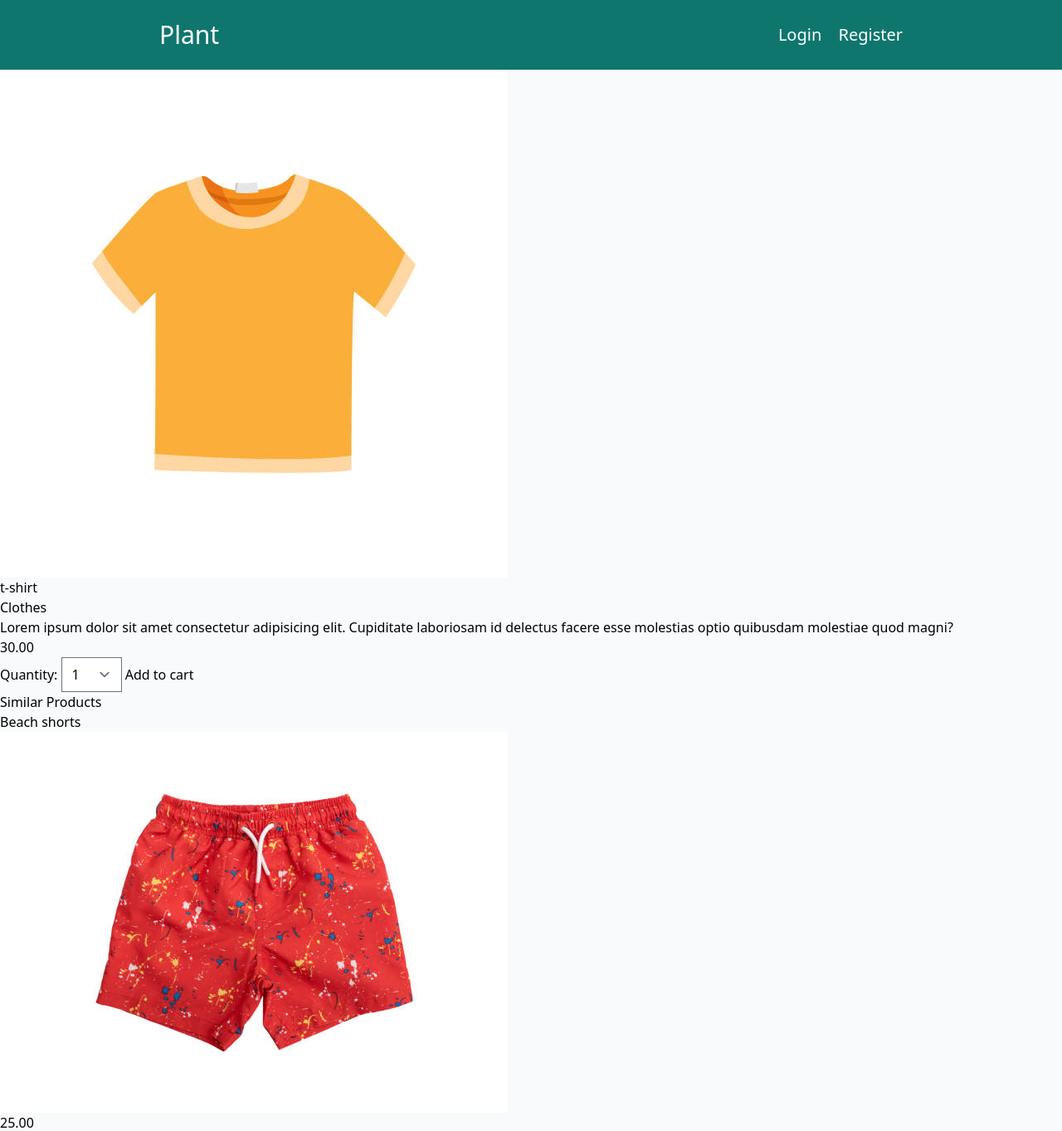
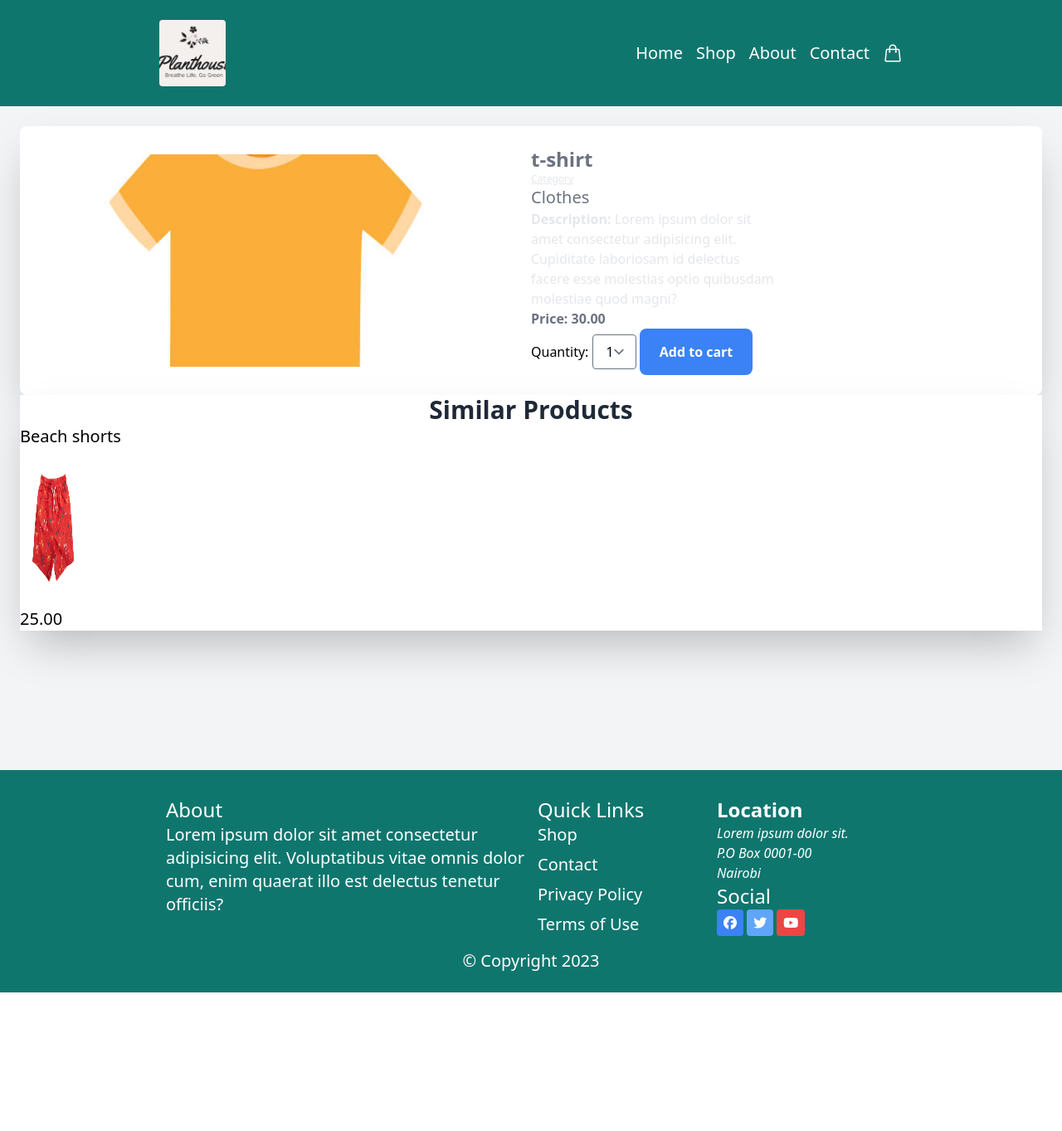
Before and after one commit to zablon-oigo/shop, a Django app: a page that uses templates/base.html in a window 1280 px wide. Shown: the top 1363 px of the page at 83% size. After the commit the page ends 1196 px from the top, so only its background shows below. Run offline with Django 4.2, Linux system fonts and the light colour scheme; data comes from the database, SQL or seed files in the repository; both versions use the stored data as it was after the commit; style sheets or scripts are compiled from the project's sources; some libraries are stand-ins or nearby versions.

Commit message:
changing max with on details page

```diff
--- a/cart/forms.py
+++ b/cart/forms.py
@@ -3,5 +3,6 @@
 PRODUCT_QUANTITY_CHOICES=[(i,str(i)) for i in range(1,21)]
 
 class CartAddProductForm(forms.Form):
-    quantity=forms.TypedChoiceField(choices=PRODUCT_QUANTITY_CHOICES, coerce=int)
+    quantity=forms.TypedChoiceField(choices=PRODUCT_QUANTITY_CHOICES, coerce=int,
+                                    widget=forms.Select(attrs={'class': 'border rounded px-4 py-2'}))
     override=forms.BooleanField(required=False,initial=False, widget=forms.HiddenInput)
--- a/templates/base.html
+++ b/templates/base.html
@@ -1,17 +1,19 @@
-{% load static %}
+{% load static tailwind_tags %}
 <!DOCTYPE html>
 <html lang="en">
 <head>
     <meta charset="UTF-8">
     <meta name="viewport" content="width=device-width, initial-scale=1.0">
     <title>{% block title %}{% endblock %} | Shop</title>
-    <link rel="stylesheet" href="{% static 'css/style.css' %}">
+    {% tailwind_css %}
 </head>
 <body class="bg-slate-50">
  <header class="bg-teal-700 p-6 sticky z-10 text-white">
        <nav class="max-w-4xl mx-auto flex items-center justify-between">
-        <a href="{% url 'shop:page_view' %}" class="text-3xl text-white">Plant</a>
-      <div class="space-x-4">
+        <a href="{% url 'shop:page_view' %}" class="text-3xl text-white">
+          <img src="{% static 'image/logo.png' %}" class="h-20 w-20 object-center object-cover rounded">
+        </a>
+      <div class="space-x-4 flex items-center justify-between">
         {% if request.user.is_authenticated %}
     <a href="{% url 'accounts:logout' %}" class="text-xl">Logout</a>
     <a class="text-xl">
@@ -32,8 +34,16 @@
       {% endwith %}
   </a>
     {% else %}
-    <a href="{% url 'accounts:login' %}" class="text-xl">Login</a>
-    <a href="{% url 'accounts:register' %}" class="text-xl">Register</a>
+    <a href="" class="text-xl">Home</a>
+    <a href="" class="text-xl">Shop</a>
+    <a href="" class="text-xl">About</a>
+    <a href="" class="text-xl">Contact</a>
+    <a href="" class="text-xl"><span>
+      <svg xmlns="http://www.w3.org/2000/svg" fill="none" viewBox="0 0 24 24" stroke-width="1.5" stroke="currentColor" class="w-6 h-6">
+        <path stroke-linecap="round" stroke-linejoin="round" d="M15.75 10.5V6a3.75 3.75 0 10-7.5 0v4.5m11.356-1.993l1.263 12c.07.665-.45 1.243-1.119 1.243H4.25a1.125 1.125 0 01-1.12-1.243l1.264-12A1.125 1.125 0 015.513 7.5h12.974c.576 0 1.059.435 1.119 1.007zM8.625 10.5a.375.375 0 11-.75 0 .375.375 0 01.75 0zm7.5 0a.375.375 0 11-.75 0 .375.375 0 01.75 0z" />
+      </svg>
+    </span>
+  </a>
     {% endif %}
       </div>
 
--- a/templates/shop/detail.html
+++ b/templates/shop/detail.html
@@ -5,25 +5,45 @@
 {% endblock %}
 
 {% block content %}
-    <img src="{% if product.image %}{{product.image.url}}{% endif %}" alt="" class="">
-    <p>{{product.name}}</p>
-    <p><a href="{{product.category.get_absolute_url}}">{{product.category}}</a></p>
+<div class="max-w-5xl mx-auto bg-gray-100 h-screen p-6">
+      <div class=" bg-white shadow-2xl rounded-lg">
+        <div class="w-full flex items-center justify-between flex-col sm:flex-row">
+           <div class="w-full sm:w-1/2 ">
+            <img src="{% if product.image %}{{product.image.url}}{% endif %}" alt="" class="w-full object-center object-cover h-64 rounded-lg">
+           </div>
+           <div class="w-full sm:w-1/2 m-6">
+            <p class="text-2xl text-gray-500 font-semibold">{{product.name}}</p>
+            <p class="text-xs text-gray-200 underline">Category</p>
+            <p class="text-xl font-medium text-gray-500"><a href="{{product.category.get_absolute_url}}">{{product.category}}</a></p>
             {% if product.description %}
-    <p>{{product.description }}</p>
+            <p class="text-gray-200 font-light sm:w-1/2 w-full"><span class="font-semibold">Description:</span> {{product.description }}</p>
             {% endif %}
-    <p>{{product.price}}</p>
+            <p class="text-gray-500 font-semibold">Price: {{product.price}}</p>
             <form action="{% url 'cart:cart_add' product.id %}" method="post">
                 {% csrf_token %}
                 {{cart_product_form}}
-        <input type="submit" value="Add to cart">
+                <input type="submit" value="Add to cart" class="bg-blue-500 rounded-lg px-6 py-4 hover:bg-blue-700 text-white font-semibold">
             </form>
+           </div>
+
+        </div>
+
+      </div>
+      <div class="bg-white shadow-2xl mx-auto">
+        <h2 class="text-3xl text-center font-semibold text-gray-800">Similar Products</h2>
+        <div class="grid sm:grid-cols-3 gap-3 grid-rows-1  place-content-center">
+            {% for item in  related_products %}
+            <a href="{{item.get_absolute_url}}" class="">
+               <p class="text-xl"> {{item.name}}</p>
+                <img src="{{item.image.url}}" class="w-20 h-48">
+                <p class="text-xl">{{item.price}}</p>
+            </a></p>
+
+            {% endfor %}
+        </div>
+
+        </div>
+      </div>
 
 
-<h2 class="">Similar Products</h2>
-{% for item in  related_products %}
-<p>
-    <a href="{{item.get_absolute_url}}" class="">{{item.name}}</a></p>
-<img src="{{item.image.url}}" alt="">
-<p>{{item.price}}</p>
-{% endfor %}
 {% endblock %}
--- a/templates/shop/land.html
+++ b/templates/shop/land.html
@@ -8,7 +8,7 @@
       <div class="container mx-auto h-full sm:p-10">
         <header class="container px-4 lg:flex mt-10 items-center h-full lg:mt-0">
           <div class="w-full">
-            <h1 class="text-4xl lg:text-6xl font-bold">Find your <span class="text-green-700">greeny</span> stuff for your room</h1>
+            <h1 class="text-4xl lg:text-6xl font-bold">Breathe Life, Go <span class="text-green-700">green</span> </h1>
             <div class="w-20 h-2 bg-green-700 my-4"></div>
             <p class="text-xl mb-10">Lorem ipsum dolor sit amet consectetur adipisicing elit. Recusandae maiores neque eaque ea odit placeat, tenetur illum distinctio nulla voluptatum a corrupti beatae tempora aperiam quia id aliquam possimus aut.</p>
             <a  href="{% url 'shop:list' %}"  class="bg-green-500 text-white text-2xl font-medium px-4 py-2 rounded shadow">shop now</a>
--- a/theme/static/css/dist/styles.css
+++ b/theme/static/css/dist/styles.css
@@ -795,6 +795,10 @@
   margin: 0.5rem;
 }
 
+.m-6 {
+  margin: 1.5rem;
+}
+
 .mx-auto {
   margin-left: auto;
   margin-right: auto;
@@ -883,12 +887,20 @@
   height: 0.5rem;
 }
 
+.h-20 {
+  height: 5rem;
+}
+
 .h-48 {
   height: 12rem;
 }
 
 .h-6 {
   height: 1.5rem;
+}
+
+.h-64 {
+  height: 16rem;
 }
 
 .h-80 {
@@ -956,12 +968,20 @@
   grid-template-columns: repeat(4, minmax(0, 1fr));
 }
 
+.grid-rows-1 {
+  grid-template-rows: repeat(1, minmax(0, 1fr));
+}
+
 .flex-col {
   flex-direction: column;
 }
 
 .flex-wrap {
   flex-wrap: wrap;
+}
+
+.place-content-center {
+  place-content: center;
 }
 
 .content-start {
@@ -986,6 +1006,10 @@
 
 .justify-items-center {
   justify-items: center;
+}
+
+.gap-3 {
+  gap: 0.75rem;
 }
 
 .gap-4 {
@@ -1116,6 +1140,11 @@
      object-fit: cover;
 }
 
+.object-center {
+  -o-object-position: center;
+     object-position: center;
+}
+
 .p-2 {
   padding: 0.5rem;
 }
@@ -1218,6 +1247,10 @@
   font-weight: 700;
 }
 
+.font-light {
+  font-weight: 300;
+}
+
 .font-medium {
   font-weight: 500;
 }
@@ -1257,9 +1290,19 @@
   color: rgb(29 78 216 / var(--tw-text-opacity));
 }
 
+.text-gray-200 {
+  --tw-text-opacity: 1;
+  color: rgb(229 231 235 / var(--tw-text-opacity));
+}
+
 .text-gray-400 {
   --tw-text-opacity: 1;
   color: rgb(156 163 175 / var(--tw-text-opacity));
+}
+
+.text-gray-500 {
+  --tw-text-opacity: 1;
+  color: rgb(107 114 128 / var(--tw-text-opacity));
 }
 
 .text-gray-600 {
```
Also changed, not shown: theme/templates/base.html (deleted, +0 -19 lines), db.sqlite3, media/products/2023/10/10/caffe_mocha.jpg (added), media/products/2023/10/10/cappuccino.jpg (added), static/image/logo.png (added). Lines whose indentation alone changed are shown as unchanged.
